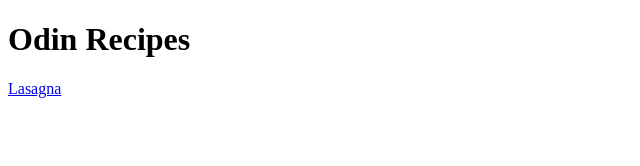
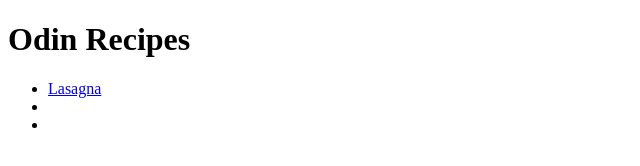
Before and after one commit to Moons-Fury/odine-recipe, a plain HTML site: page index.html in a window 1280 px wide. Shown: the whole page, without its empty margins (0-640 px from the left). Drawn offline with Linux system fonts and the light colour scheme.

Commit message:
index.html

```diff
--- a/index.html
+++ b/index.html
@@ -6,7 +6,15 @@
 
     <body>
          <h1>Odin Recipes</h1>
-         <a href="recipes/lasagna.html">Lasagna</a>
+
+         <ul>
+
+        <li> <a href="recipes/lasagna.html">Lasagna</a> </li>
+        <li> <a href=""  </li>
+        <li> <a href="" </li>
+
+         </ul>
+
     </body>
     </Head>
 </html>
```
